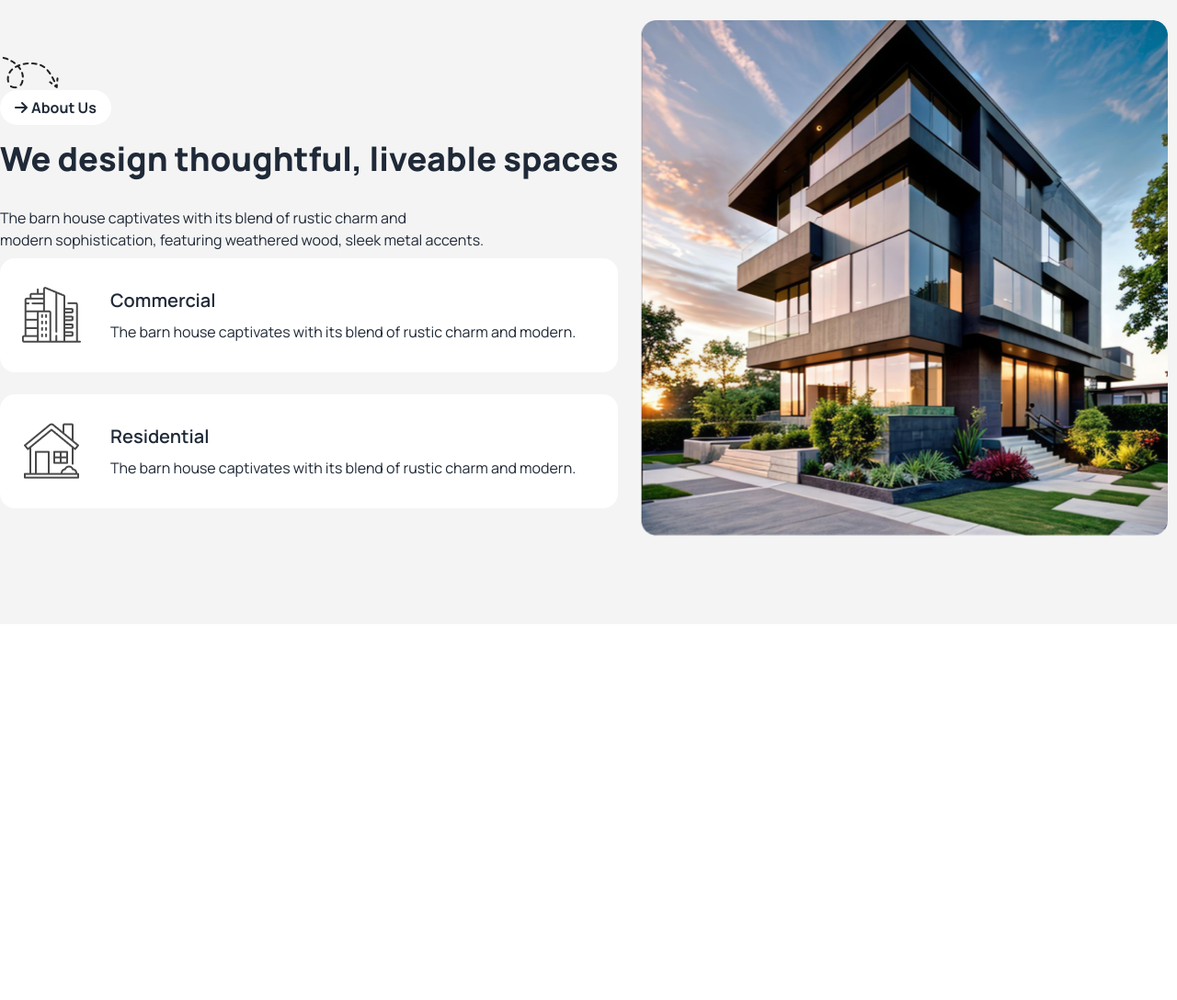
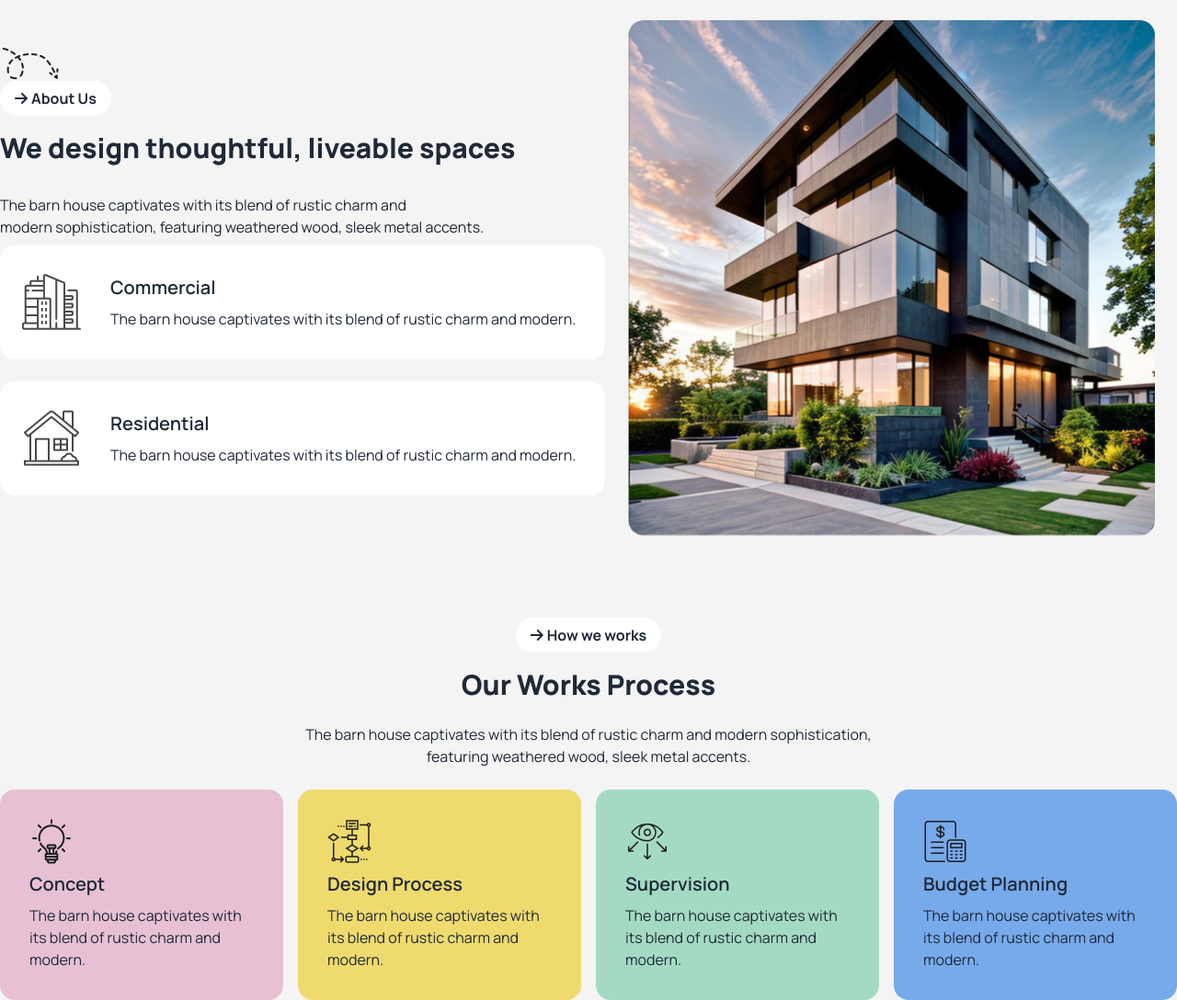
Before and after one commit to harunurroshiddm/heroassignment3, a plain HTML site: page index.html in a window 1280 px wide. Shown: the part 820-1908 px from the top of the page at 92% size. Before the commit the page ends 1499 px from the top, so only its background shows below. Drawn offline with nearby package versions, Linux system fonts and the light colour scheme.

Commit message:
Our Works Process Section Done

```diff
--- a/index.html
+++ b/index.html
@@ -88,24 +88,25 @@
             <img src="images/banner.png" alt="">
         </div>
         <div class="text-center">
-            <h1 class="text-6xl font-black my-8">A barn house of this design has a striking appearance</h1>
+            <h1 class="md:text-6xl text-3xl font-black my-8">A barn house of this design has a striking appearance</h1>
             <p>The barn house captivates with its blend of rustic charm and modern sophistication, featuring weathered wood, sleek metal accents, and large windows that flood the space with natural light.</p>
             <a class="btn bg-cu-btn-primary bg-opacity-50 font-bold rounded-3xl ml-2 my-6">Book Consult<i class="fa-solid fa-arrow-right rotate-[-45deg] bg-cu-btn-primary bg-opacity-100 rounded-full p-2"></i></a>
         </div>
     </div>
     </header>
 
-    <main>
+    <main class="md:px-0 px-5">
       <!-- Design Thoughtful Section -->
        <div class="py-24 md:flex items-center gap-6 md:container md:mx-auto">
         <!-- Text -->
          <div class="">
-          <div class="ml-[-4em] pb-2">
+          <div class="ml-[-4em] pb-2 hidden md:block">
             <img src="images/Vector.png" alt="">
           </div>
-          <a href="" class="font-bold bg-white rounded-full px-4 py-2"><i class="fa-solid fa-arrow-right mr-1"></i>About Us</a>
-          <h2 class="py-6 text-4xl font-black">We design thoughtful, liveable spaces</h2>
-          <p class="py-2">The barn house captivates with its blend of rustic charm and<br>
+          <div class="md:items-start items-center md:text-left text-center">
+          <a href="" class="font-bold bg-white rounded-full px-4 py-2"><i class="fa-solid fa-arrow-right mr-1"></i>About Us</a></div>
+          <h2 class="py-6 text-3xl font-black md:items-start items-center md:text-left text-center">We design thoughtful, liveable spaces</h2>
+          <p class="py-2 md:items-start items-center md:text-left text-center">The barn house captivates with its blend of rustic charm and<br>
             modern sophistication, featuring weathered wood, sleek metal accents.</p>
           <div class="card card-side bg-base-100 pl-6">
             <figure>
@@ -118,7 +119,7 @@
               <p>The barn house captivates with its blend of rustic charm and modern.</p>
             </div>
           </div>
-          <div class="card card-side bg-base-100 pl-6 mt-6">
+          <div class="card card-side bg-base-100 pl-6 my-6">
             <figure>
               <img
                   src="images/residential.png"
@@ -130,12 +131,48 @@
             </div>
           </div>
          </div>
-
          <!-- Image -->
          <div>
           <img src="images/Rectangle.png" alt="">
          </div>
+       </div>
 
+       <!-- Our Works Process Section -->
+       <div class="md:container md:mx-auto">
+        <div class="items-center text-center">
+          <a href="" class="font-bold bg-white rounded-full px-4 py-2"><i class="fa-solid fa-arrow-right mr-1"></i>How we works</a></div>
+          <h2 class="py-6 text-3xl font-black items-center text-center">Our Works Process</h2>
+          <p class="pb-6 items-center text-center">The barn house captivates with its blend of rustic charm and modern sophistication,<br>featuring weathered wood, sleek metal accents.</p>
+          <div class="grid md:grid-cols-4 gap-4">
+            <div class="card bg-[#E7C1D3]">
+              <div class="card-body">
+                <img src="images/concept.png" alt="" class="w-12">
+                <h2 class="card-title">Concept</h2>
+                <p>The barn house captivates with its blend of rustic charm and modern.</p>
+              </div>
+            </div>
+            <div class="card bg-[#EFDA6E]">
+              <div class="card-body">
+                <img src="images/flow-chart.png" alt="" class="w-12">
+                <h2 class="card-title">Design Process</h2>
+                <p>The barn house captivates with its blend of rustic charm and modern.</p>
+              </div>
+            </div>
+            <div class="card bg-[#A4DAC3]">
+              <div class="card-body">
+                <img src="images/vision.png" alt="" class="w-12">
+                <h2 class="card-title">Supervision</h2>
+                <p>The barn house captivates with its blend of rustic charm and modern.</p>
+              </div>
+            </div>
+            <div class="card bg-[#77AAEA]">
+              <div class="card-body">
+                <img src="images/budget-planning.png" alt="" class="w-12">
+                <h2 class="card-title">Budget Planning</h2>
+                <p>The barn house captivates with its blend of rustic charm and modern.</p>
+              </div>
+            </div>
+          </div>
        </div>
     </main>
 </body>
```
